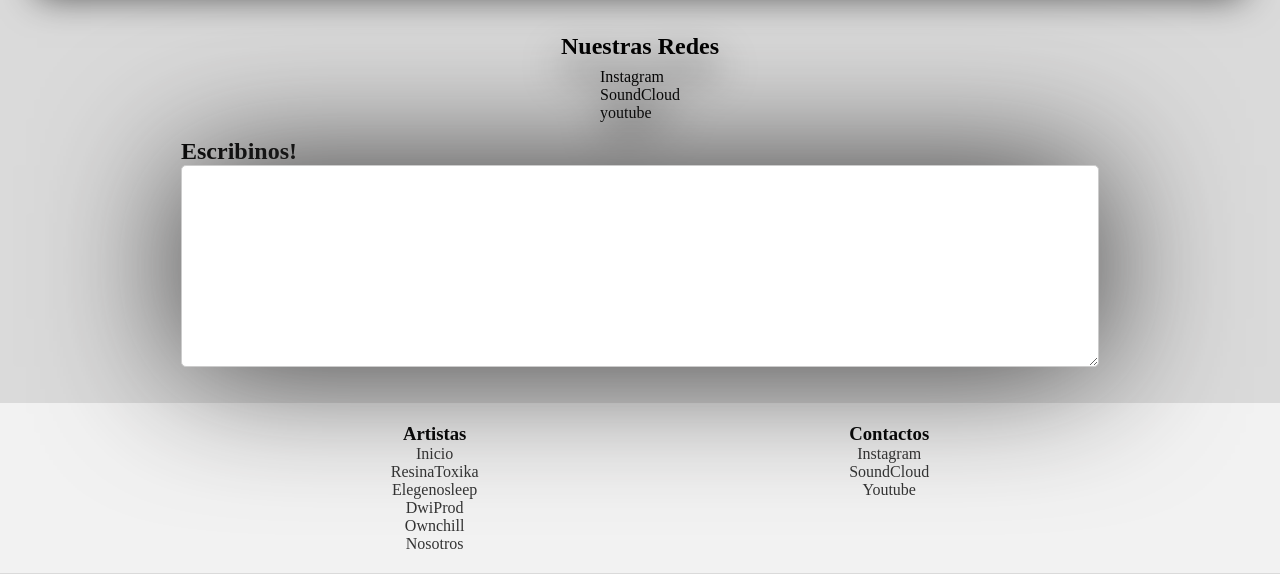
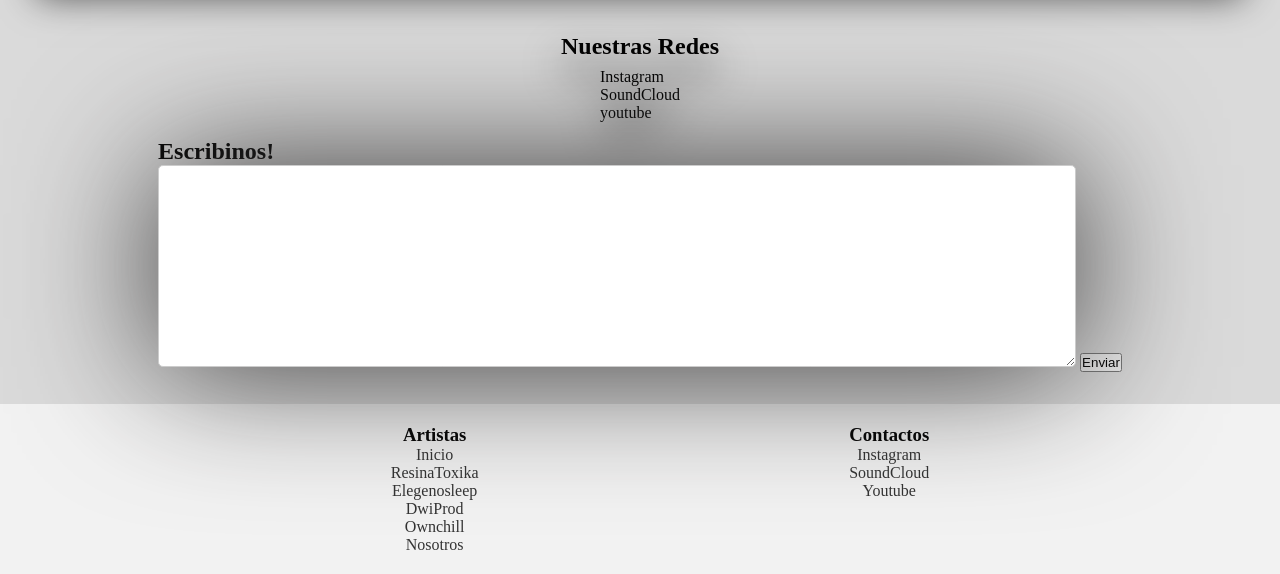
Before and after one commit to LiamOGriffiths/coderclass-2, a plain HTML site: page pages/nosotros.html in a window 1280 px wide. Shown: the part 342-916 px from the top of the page. Drawn offline with Linux system fonts and the light colour scheme.

Commit message:
Detalles finales

```diff
--- a/pages/nosotros.html
+++ b/pages/nosotros.html
@@ -55,6 +55,8 @@
         <section>
             <h2>Escribinos!</h2>
             <textarea class="text" name="" id="" cols="30" rows="10"></textarea>
+
+            <input class="botonNos" type="submit" value="Enviar">
         </section>
     </div>
     </main>
--- a/scss/pages/_nosotros.scss
+++ b/scss/pages/_nosotros.scss
@@ -14,6 +14,10 @@
     }
 }
 
+.botonNos {
+  color: red;
+}
+
 .text {
     width: 70vw;
     padding: 10px;
```
Also changed, not shown: scss/pages/_artistas.scss (line endings or trailing spaces).
